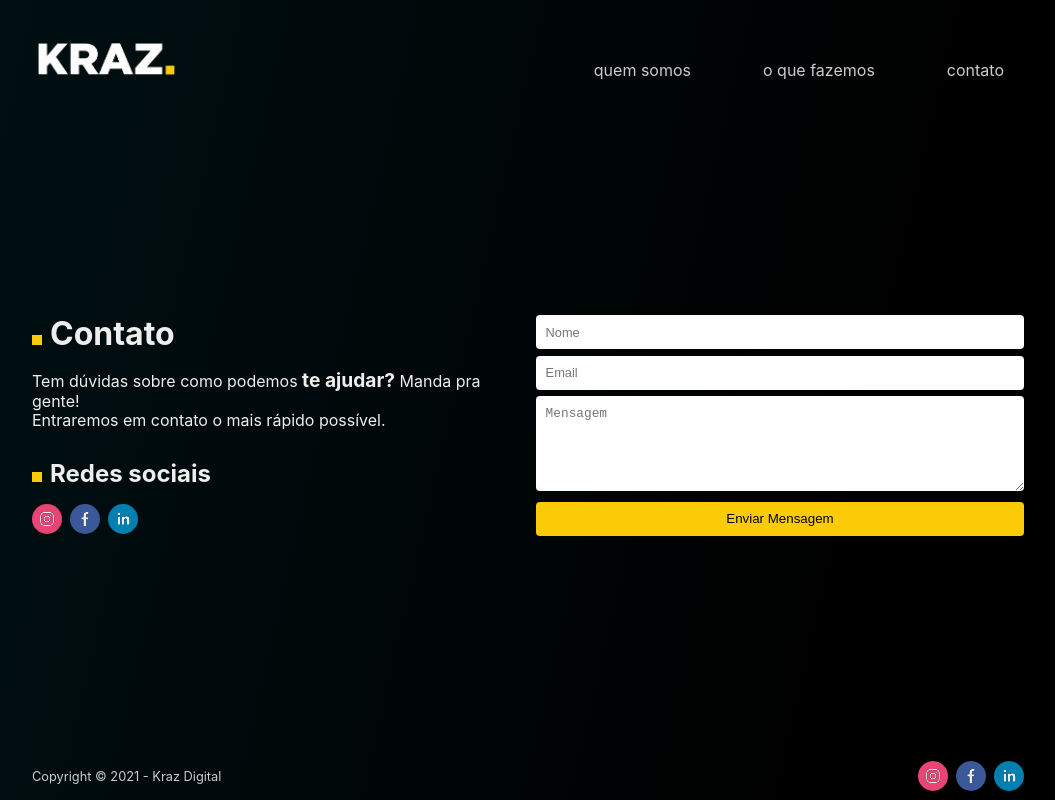
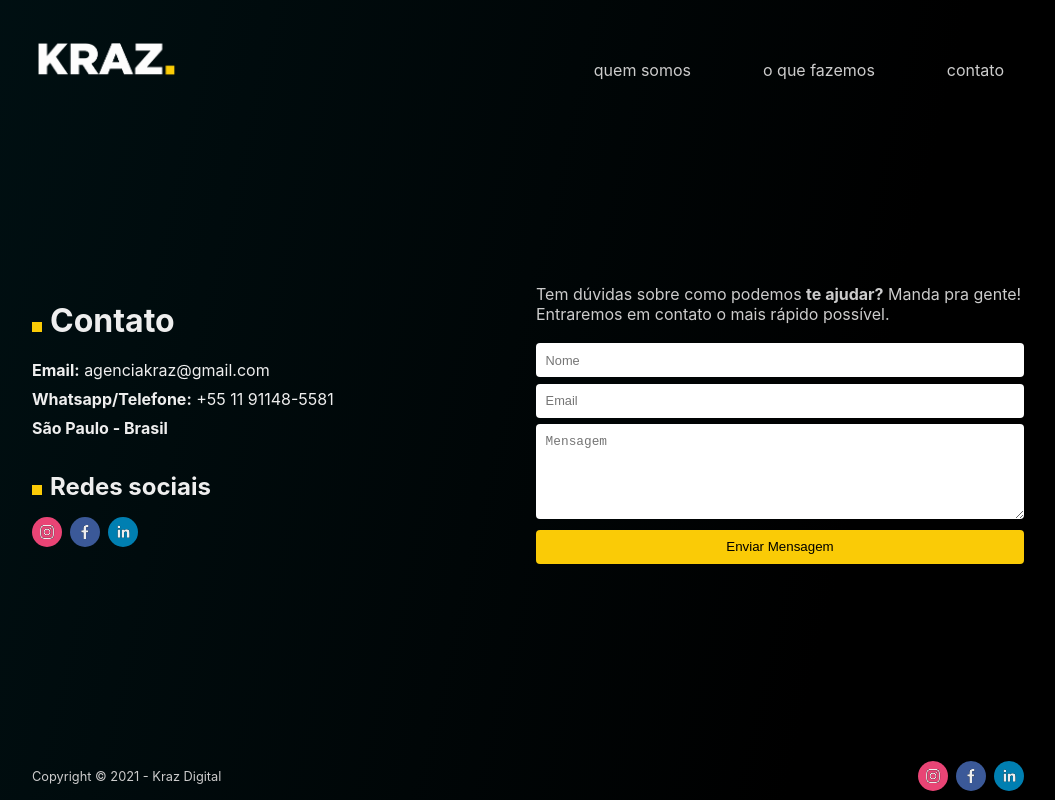
Before and after one commit to flpfar/kraz-next, a Next.js app: page /contact in a window 1280 px wide. Shown: the whole page, without its empty margins (112-1167 px from the left). Built offline with nearby package versions, Linux system fonts and the light colour scheme.

Commit message:
Add content to Contact page

```diff
--- a/src/pages/contact/index.js
+++ b/src/pages/contact/index.js
@@ -20,20 +20,20 @@ export default function Contact() {
           <span className="item-square" />
           Contato
         </h1>
-        <div>
-          <p>
-            Tem dúvidas sobre como podemos <strong>te ajudar?</strong> Manda pra
-            gente! <br />
-            Entraremos em contato o mais rápido possível.
-          </p>
-          <h2>
-            <span className="item-square" />
-            Redes sociais
-          </h2>
-          <Socials iconSize={30} />
-        </div>
+        <p><strong>Email:</strong> agenciakraz@gmail.com</p>
+        <p><strong>Whatsapp/Telefone:</strong> +55 11 91148-5581</p>
+        <p><strong>São Paulo - Brasil</strong></p>
+        <h2>
+          <span className="item-square" />
+          Redes sociais
+        </h2>
+        <Socials iconSize={30} />
       </Styled.Info>
       <Styled.Form onSubmit={handleSubmit}>
+        <p>
+          Tem dúvidas sobre como podemos <strong>te ajudar?</strong> Manda pra
+          gente! Entraremos em contato o mais rápido possível.
+        </p>
         <Styled.Input
           type="text"
           id="name"
--- a/src/pages/contact/styles.js
+++ b/src/pages/contact/styles.js
@@ -30,11 +30,7 @@ export const Info = styled.div`
   }
 
   p {
-    line-height: 1.2;
-
-    strong {
-      font-size: 1.2rem;
-    }
+    line-height: 1.8;
   }
 
   @media (max-width: 1080px) {
@@ -46,6 +42,11 @@ export const Form = styled.form`
   width: 100%;
   display: flex;
   flex-direction: column;
+
+  p {
+    color: ${({ theme }) => theme.colors.text};
+    margin-bottom: 1rem;
+  }
 `;
 
 const inputStyle = css`
```
